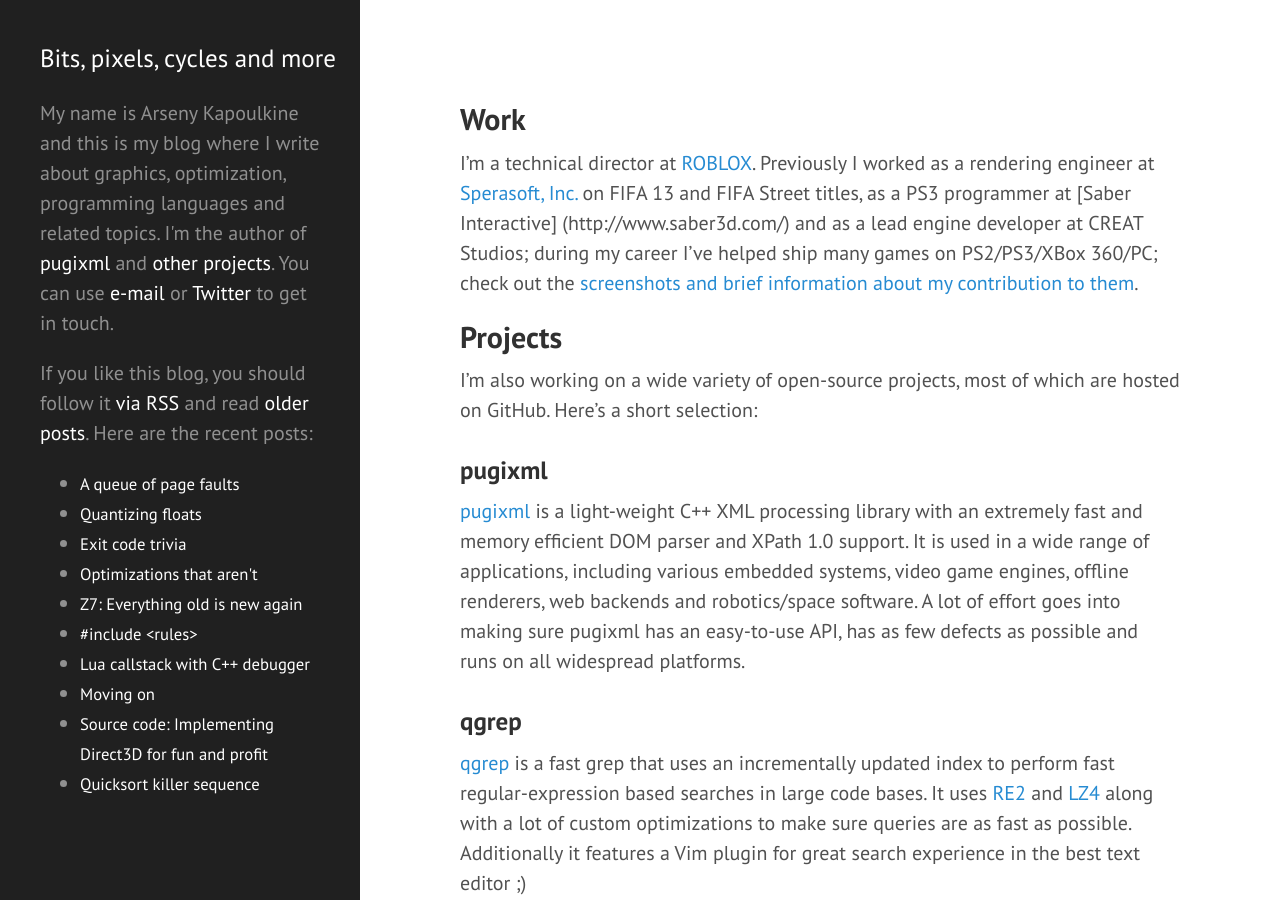
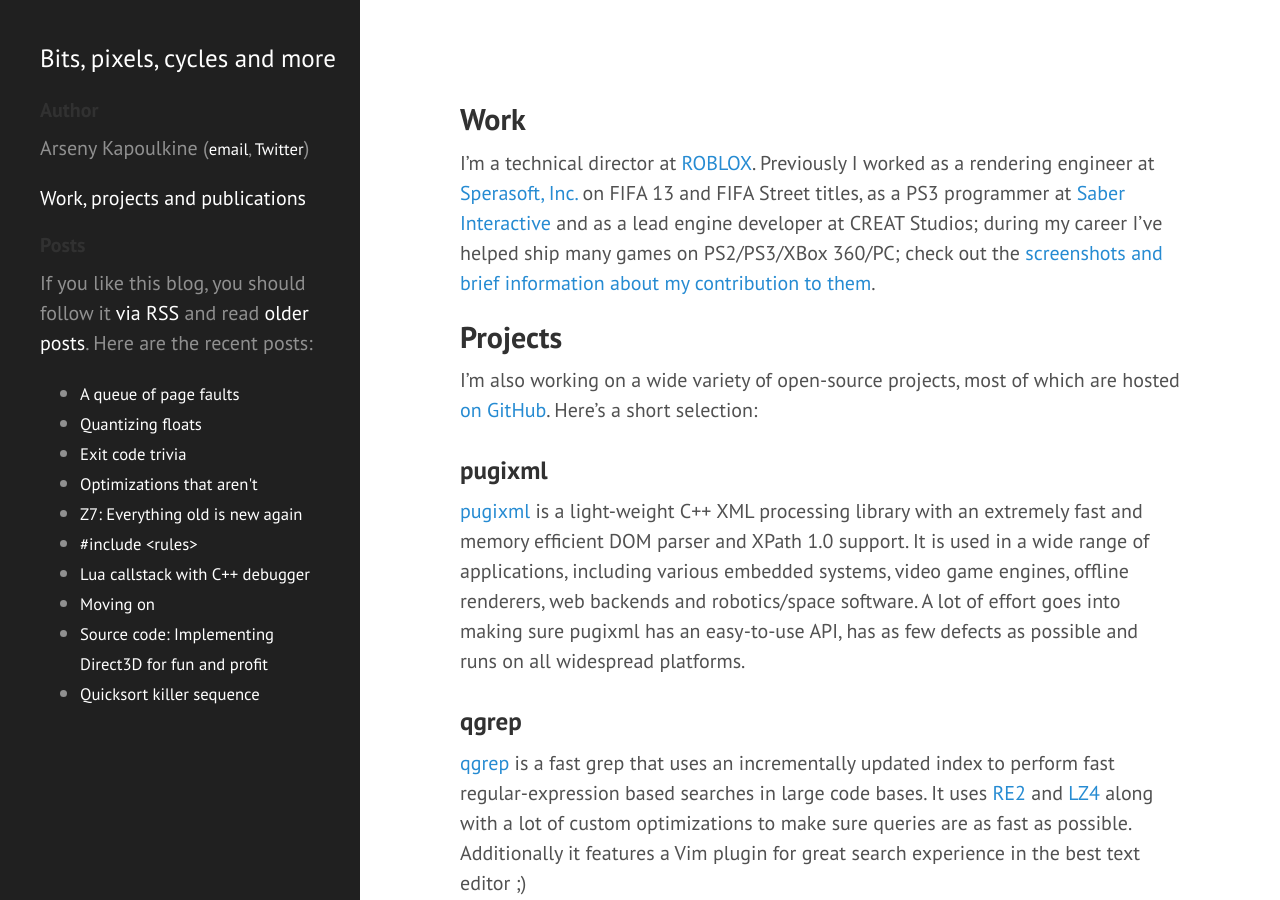
Before and after one commit to zeux/zeux.github.io, a Jekyll site: the page built from projects.md, in a window 1280 px wide and 900 px high. Built offline with Jekyll 4.4.1, drawn with Linux system fonts in a browser that asks for light colours; Markdown is read by kramdown in place of the engine named in the settings.

Commit message:
Simplify side bar, move projects/ to .html

```diff
--- a/_includes/header.html
+++ b/_includes/header.html
@@ -30,12 +30,15 @@
       <p class="lead"><a href="/"><nobr>Bits, pixels, cycles and more</nobr></a></p>
     </div>
 
+    <h4>Author</h4>
     <p>
-    My name is Arseny Kapoulkine and this is my blog where I write about graphics, optimization, programming languages and related topics.
-    I'm the author of <a href="http://pugixml.org">pugixml</a> and <a href="https://github.com/zeux/">other projects</a>.
-    You can use <a href="mailto:arseny.kapoulkine@gmail.com">e-mail</a> or <a href="https://twitter.com/zeuxcg">Twitter</a> to get in touch.
+    Arseny Kapoulkine (<small><a href="mailto:arseny.kapoulkine@gmail.com">email</a>, <a href="https://twitter.com/zeuxcg">Twitter</a></small>)
+    </p>
+    <p>
+    <a href="/projects.html">Work, projects and publications</a>
     </p>
 
+    <h4>Posts</h4>
     <p>
     If you like this blog, you should follow it <a href="/feed/">via RSS</a> and read <a href="/archives.html">older posts</a>. Here are the recent posts:
     </p>
--- a/projects/index.md
+++ b/projects.md
@@ -4,11 +4,11 @@
 ---
 ## Work
 
-I’m a technical director at [ROBLOX](http://corp.roblox.com/). Previously I worked as a rendering engineer at [Sperasoft, Inc.](http://sperasoft.com/) on FIFA 13 and FIFA Street titles, as a PS3 programmer at [Saber Interactive] (http://www.saber3d.com/) and as a lead engine developer at CREAT Studios; during my career I’ve helped ship many games on PS2/PS3/XBox 360/PC; check out the [screenshots and brief information about my contribution to them](http://zeuxcg.org/projects/).
+I’m a technical director at [ROBLOX](http://corp.roblox.com/). Previously I worked as a rendering engineer at [Sperasoft, Inc.](http://sperasoft.com/) on FIFA 13 and FIFA Street titles, as a PS3 programmer at [Saber Interactive](http://www.saber3d.com/) and as a lead engine developer at CREAT Studios; during my career I’ve helped ship many games on PS2/PS3/XBox 360/PC; check out the [screenshots and brief information about my contribution to them](http://zeuxcg.org/projects/).
 
 ## Projects
 
-I'm also working on a wide variety of open-source projects, most of which are hosted on GitHub. Here's a short selection:
+I'm also working on a wide variety of open-source projects, most of which are hosted [on GitHub](https://github.com/zeux/). Here's a short selection:
 
 ### pugixml
 
```
Also changed, not shown: index.md (+3 -0 lines).
